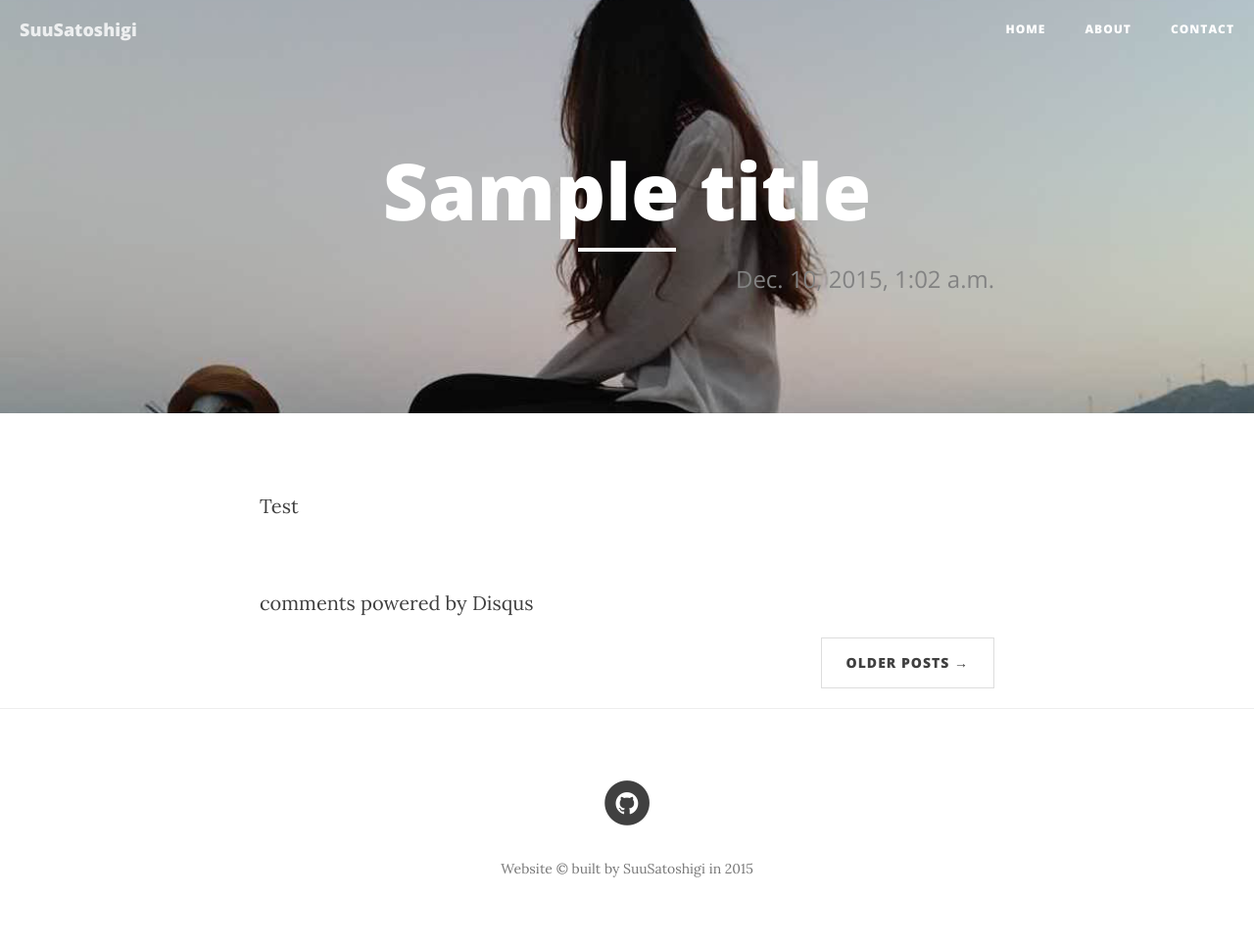
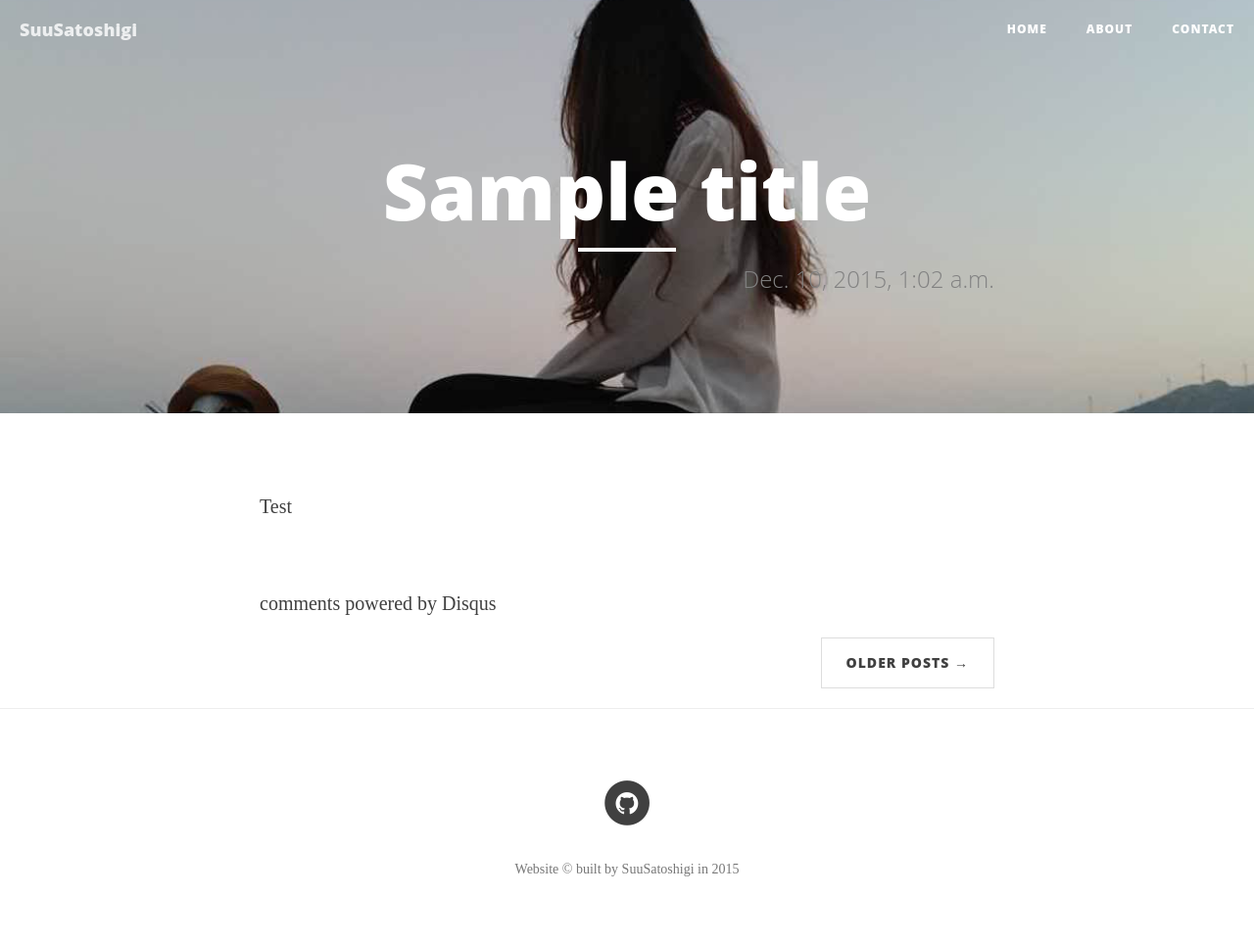
Before and after one commit to SuuSatoshigi/python_web_used_djangos, a Django app: page /post/1/ in a window 1280 px wide. Shown: the whole page at 98% size. Run offline with Django 3.2, Linux system fonts and the light colour scheme; data comes from the database, SQL or seed files in the repository; some libraries are stand-ins or nearby versions; some web fonts are replaced.

Commit message:
change font

```diff
--- a/blog/templates/blog/index.html
+++ b/blog/templates/blog/index.html
@@ -21,8 +21,10 @@
 
     <!-- Custom Fonts -->
     <link href="http://maxcdn.bootstrapcdn.com/font-awesome/4.1.0/css/font-awesome.min.css" rel="stylesheet" type="text/css">
+    <link href='http://fonts.useso.com/css?family=Open+Sans:300,400,600&subset=latin,latin-ext' rel='stylesheet'>
+    <!--
     <link href='http://fonts.googleapis.com/css?family=Lora:400,700,400italic,700italic' rel='stylesheet' type='text/css'>
-    <link href='http://fonts.googleapis.com/css?family=Open+Sans:300italic,400italic,600italic,700italic,800italic,400,300,600,700,800' rel='stylesheet' type='text/css'>
+    <link href='http://fonts.googleapis.com/css?family=Open+Sans:300italic,400italic,600italic,700italic,800italic,400,300,600,700,800' rel='stylesheet' type='text/css'>-->
     <link rel="stylesheet" href="{% static 'css/blog.css' %}">
 
 </head>
```
